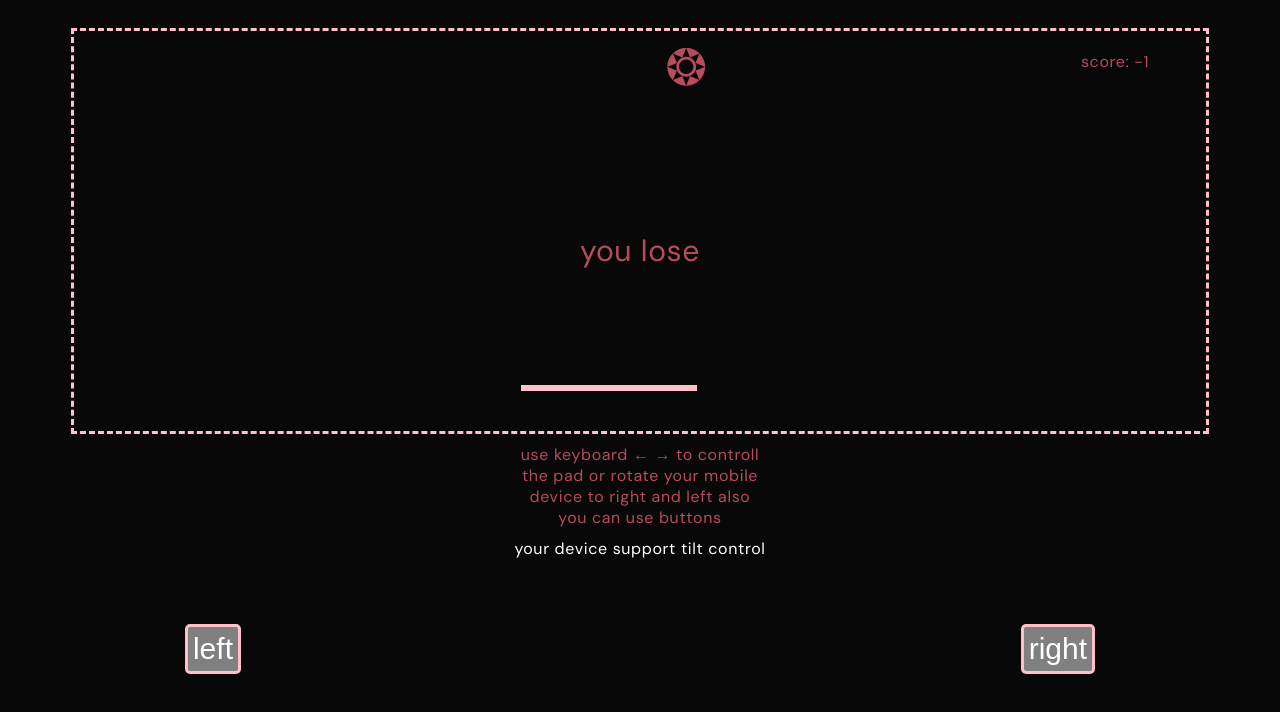
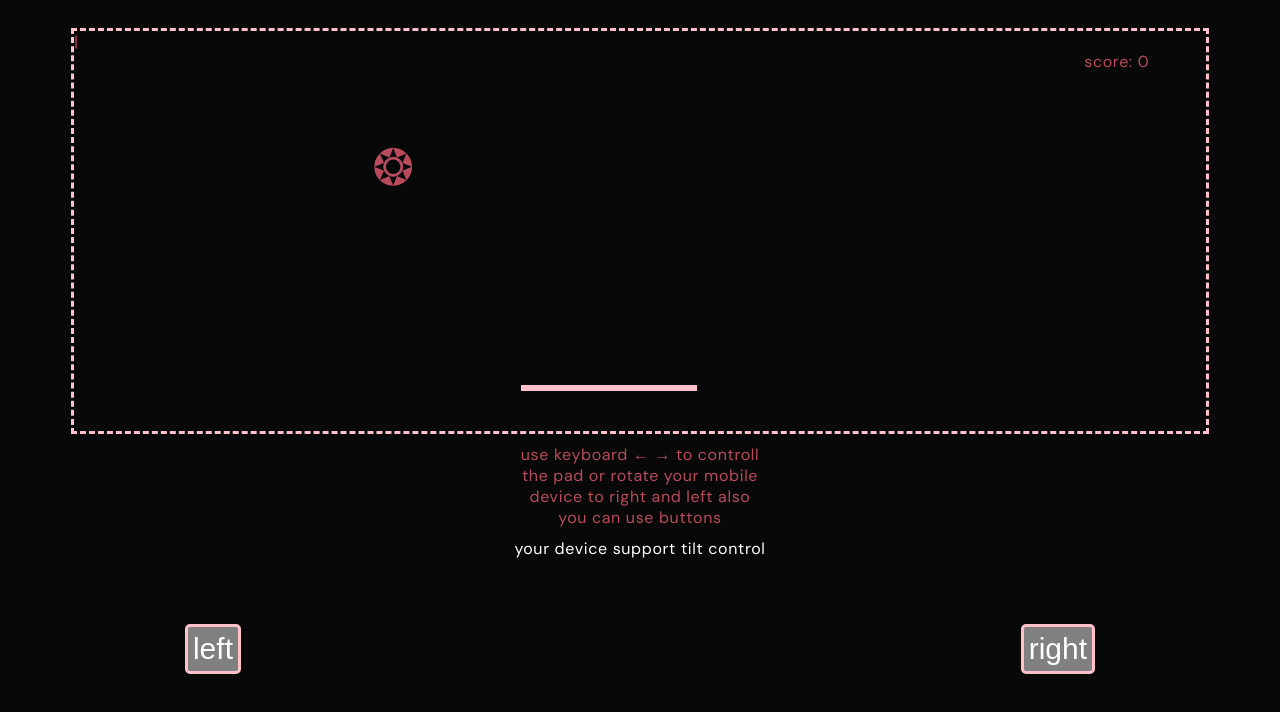
Before and after one commit to MichaelKononenko/pong, a plain HTML site: page index.html in a window 1280 px wide. Drawn offline with Linux system fonts and the light colour scheme.

Commit message:
add levels with speed

```diff
--- a/index.html
+++ b/index.html
@@ -21,8 +21,8 @@
       <div class="field">
         <span class="ball" id="ball">&#10050;</span>
         <span class="paddle" id="line"></span>
-        <!-- <p id="x-ball-info" class="text-center"></p> -->
-        <!-- <p id="x-paddle-info" class="text-center"></p> -->
+        <p id="x-ball-info" class="text-center"></p>
+        <p id="x-paddle-info">|</p>
         <p id="info" class="text-center"></p>
         <p id="points">10</p>
         <p id="fail">you lose</p>
--- a/pong.js
+++ b/pong.js
@@ -1,19 +1,21 @@
 let xPaddle = 45;
-let xBall = 45;
+let xBall = 450;
 let yBall = 10;
 let score = 0;
-let ballSpeed = 50;
+let ballSpeed = 0;
 let xDirection = true;
 let yDirection = true;
 
 function moveLeft() {
   xPaddle += 1;
+
   if (xPaddle > 84) {
     xPaddle = 84;
   }
 }
 function moveRight() {
   xPaddle -= 1;
+
   if (xPaddle < 0) {
     xPaddle = 0;
   }
@@ -21,40 +23,44 @@ function moveRight() {
 
 function renderBall() {
   if (xDirection) {
-    xBall += 1;
-    if (xBall === 90) {
+    xBall += ballSpeed;
+
+    if (xBall > 900) {
       xDirection = !xDirection;
     }
   }
   if (!xDirection) {
-    xBall -= 1;
-    if (xBall === 0) {
+    xBall -= ballSpeed;
+
+    if (xBall < 0) {
       xDirection = !xDirection;
     }
   }
 
   if (yDirection) {
-    yBall += 1;
-    if (yBall > 70 && xBall < xPaddle + 10 && xBall > xPaddle - 10) {
+    yBall += ballSpeed;
+
+    if (yBall / 10 > 70 && xBall / 10 < xPaddle + 10 && xBall / 10 > xPaddle - 10) {
       yDirection = !yDirection;
       score += 1;
     }
   }
   if (!yDirection) {
-    yBall -= 1;
+    yBall -= ballSpeed;
+
     if (yBall < 10) {
       yDirection = !yDirection;
     }
   }
 
-  if (yBall > 85) {
+  if (yBall > 850) {
     yBall = 0;
     xBall = 45;
     score -= 1;
   }
 
-  document.getElementById("ball").style.right = xBall + "%";
-  document.getElementById("ball").style.top = yBall + "%";
+  document.getElementById("ball").style.right = xBall / 10 + "%";
+  document.getElementById("ball").style.top = yBall / 10 + "%";
 }
 
 function tiltAvailable() {
@@ -80,7 +86,12 @@ function tiltProcessing() {
 
 function renderLine() {
   document.getElementById("line").style.right = xPaddle + "%";
+}
+
+function scoreCounter() {
   document.getElementById("points").innerHTML = `score: ${score}`;
+
+  ballSpeed = score + 1;
 
   if (score < 0) {
     xBall = 45;
@@ -94,6 +105,7 @@ function buttonsProcessing() {
   document.getElementById("left").onclick = () => moveLeft();
   document.getElementById("right").onclick = () => moveRight();
 }
+
 //keyboard processing
 function keyboardProcessing() {
   document.addEventListener("keydown", (event) => {
@@ -106,8 +118,9 @@ function keyboardProcessing() {
 }
 
 function renderSpeed() {
-  const ballRenderTime = setInterval(() => renderBall(), 50);
+  const ballRenderTime = setInterval(() => renderBall(), 20);
   const paddleRenderTime = setInterval(() => renderLine(), 25);
+  const scoreRenderTime = setInterval(() => scoreCounter(), 25);
 }
 
 tiltProcessing();
--- a/sass/layers/_test.scss
+++ b/sass/layers/_test.scss
@@ -58,11 +58,6 @@
   color: white;
 }
 
-#dot {
-  position: absolute;
-  bottom: 10%;
-}
-
 #points {
   position: absolute;
   top: 5%;
```
Also changed, not shown: css/main.css, css/main.min.css, 2 other files.
